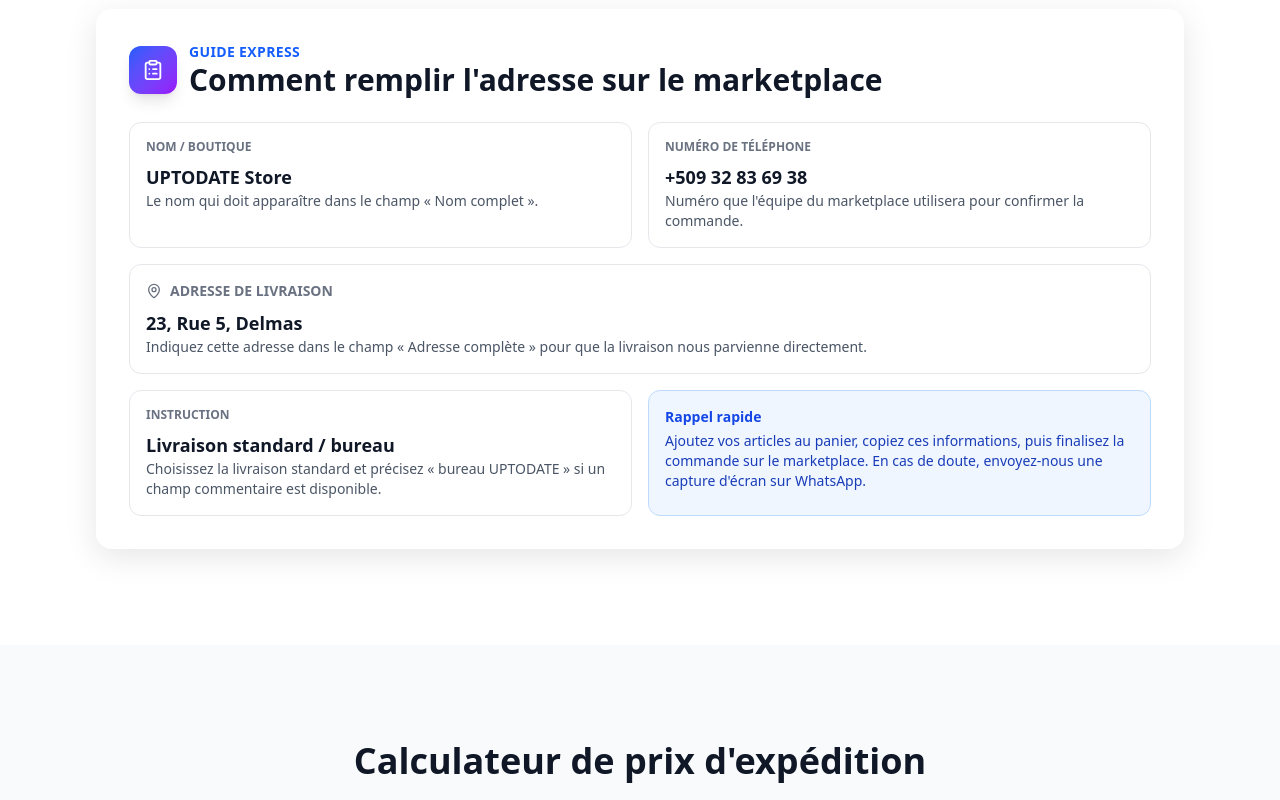
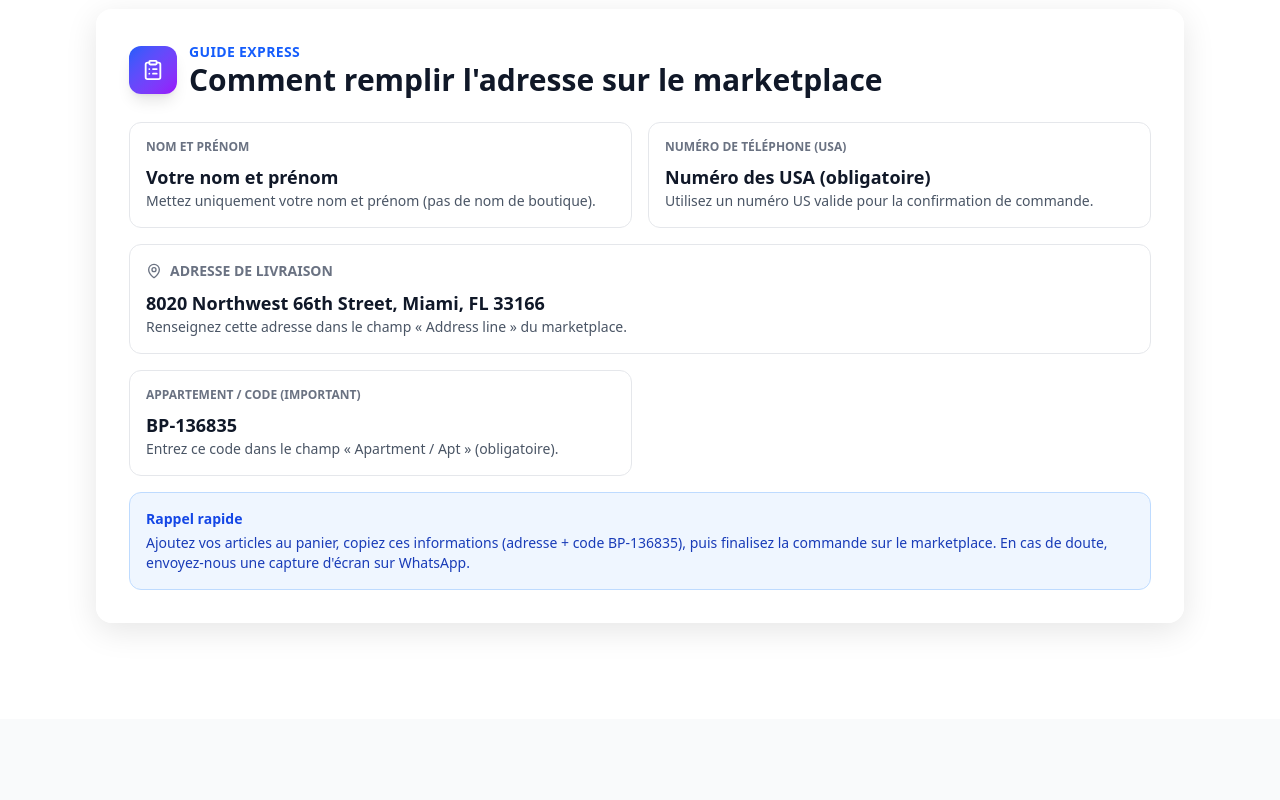
Before and after one commit to Fiedly71/up-to-date-store, a Next.js app: page / in a window 1280 px wide. Shown: the part 3840-4640 px from the top of the page. Built offline with nearby package versions, Linux system fonts and the light colour scheme.

Commit message:
correction dans le guide express

```diff
--- a/app/page.tsx
+++ b/app/page.tsx
@@ -400,31 +400,31 @@
 
             <div className="grid md:grid-cols-2 gap-4">
               <div className="p-4 border border-gray-200 rounded-xl bg-white">
-                <p className="text-xs font-semibold text-gray-500 uppercase mb-2">Nom / Boutique</p>
-                <p className="text-lg font-bold text-gray-900">UPTODATE Store</p>
-                <p className="text-sm text-gray-600">Le nom qui doit apparaître dans le champ « Nom complet ».</p>
+                <p className="text-xs font-semibold text-gray-500 uppercase mb-2">Nom et Prénom</p>
+                <p className="text-lg font-bold text-gray-900">Votre nom et prénom</p>
+                <p className="text-sm text-gray-600">Mettez uniquement votre nom et prénom (pas de nom de boutique).</p>
               </div>
               <div className="p-4 border border-gray-200 rounded-xl bg-white">
-                <p className="text-xs font-semibold text-gray-500 uppercase mb-2">Numéro de téléphone</p>
-                <p className="text-lg font-bold text-gray-900">+509 32 83 69 38</p>
-                <p className="text-sm text-gray-600">Numéro que l'équipe du marketplace utilisera pour confirmer la commande.</p>
+                <p className="text-xs font-semibold text-gray-500 uppercase mb-2">Numéro de téléphone (USA)</p>
+                <p className="text-lg font-bold text-gray-900">Numéro des USA (obligatoire)</p>
+                <p className="text-sm text-gray-600">Utilisez un numéro US valide pour la confirmation de commande.</p>
               </div>
               <div className="p-4 border border-gray-200 rounded-xl bg-white md:col-span-2">
                 <div className="flex items-center gap-2 text-sm font-semibold text-gray-500 uppercase mb-2">
                   <MapPin size={16} />
                   Adresse de livraison
                 </div>
-                <p className="text-lg font-bold text-gray-900">23, Rue 5, Delmas</p>
-                <p className="text-sm text-gray-600">Indiquez cette adresse dans le champ « Adresse complète » pour que la livraison nous parvienne directement.</p>
+                <p className="text-lg font-bold text-gray-900">8020 Northwest 66th Street, Miami, FL 33166</p>
+                <p className="text-sm text-gray-600">Renseignez cette adresse dans le champ « Address line » du marketplace.</p>
               </div>
               <div className="p-4 border border-gray-200 rounded-xl bg-white">
-                <p className="text-xs font-semibold text-gray-500 uppercase mb-2">Instruction</p>
-                <p className="text-lg font-bold text-gray-900">Livraison standard / bureau</p>
-                <p className="text-sm text-gray-600">Choisissez la livraison standard et précisez « bureau UPTODATE » si un champ commentaire est disponible.</p>
+                <p className="text-xs font-semibold text-gray-500 uppercase mb-2">Appartement / Code (IMPORTANT)</p>
+                <p className="text-lg font-bold text-gray-900">BP-136835</p>
+                <p className="text-sm text-gray-600">Entrez ce code dans le champ « Apartment / Apt » (obligatoire).</p>
               </div>
-              <div className="p-4 border border-blue-200 rounded-xl bg-blue-50">
+              <div className="p-4 border border-blue-200 rounded-xl bg-blue-50 md:col-span-2">
                 <p className="text-sm font-semibold text-blue-700 mb-1">Rappel rapide</p>
-                <p className="text-sm text-blue-800">Ajoutez vos articles au panier, copiez ces informations, puis finalisez la commande sur le marketplace. En cas de doute, envoyez-nous une capture d'écran sur WhatsApp.</p>
+                <p className="text-sm text-blue-800">Ajoutez vos articles au panier, copiez ces informations (adresse + code BP-136835), puis finalisez la commande sur le marketplace. En cas de doute, envoyez-nous une capture d'écran sur WhatsApp.</p>
               </div>
             </div>
           </div>
@@ -547,6 +547,11 @@
                   8020 Northwest 66th Street
                 </p>
                 <p className="text-2xl font-semibold">Miami, FL 33166</p>
+                <div className="mt-4 p-4 rounded-lg bg-white/10 border border-white/20">
+                  <p className="text-white font-semibold">IMPORTANT : Appartement / Code</p>
+                  <p className="text-yellow-300 text-lg font-bold">BP-136835</p>
+                  <p className="text-blue-100 text-sm">Renseignez ce code dans le champ « Apartment / Apt » lorsque vous expédiez vers l'entrepôt.</p>
+                </div>
                 <p className="text-blue-100 mt-4">
                   Ouvert lundi - vendredi : 8h00 - 18h00 EST
                 </p>
--- a/app/panier/page.tsx
+++ b/app/panier/page.tsx
@@ -77,51 +77,7 @@
               </Link>
             </div>
           ) : (
-            <div className="space-y-8">
-              {/* Adresse de commande (exemple) */}
-              <div className="premium-card rounded-2xl p-8 shadow-xl bg-white/70 backdrop-blur">
-                <div className="flex items-center gap-3 mb-6">
-                  <div className="w-12 h-12 rounded-xl bg-gradient-to-br from-blue-600 to-purple-600 flex items-center justify-center text-white shadow-lg">
-                    <ClipboardList size={22} />
-                  </div>
-                  <div>
-                    <p className="text-sm font-semibold text-blue-600 uppercase tracking-wide">Guide express</p>
-                    <h2 className="text-2xl sm:text-3xl font-bold text-gray-900">Comment remplir l'adresse sur le marketplace</h2>
-                  </div>
-                </div>
-
-                <div className="grid md:grid-cols-2 gap-4">
-                  <div className="p-4 border border-gray-200 rounded-xl bg-white">
-                    <p className="text-xs font-semibold text-gray-500 uppercase mb-2">Nom / Boutique</p>
-                    <p className="text-lg font-bold text-gray-900">UPTODATE Store</p>
-                    <p className="text-sm text-gray-600">Le nom qui doit apparaître dans le champ « Nom complet ».</p>
-                  </div>
-                  <div className="p-4 border border-gray-200 rounded-xl bg-white">
-                    <p className="text-xs font-semibold text-gray-500 uppercase mb-2">Numéro de téléphone</p>
-                    <p className="text-lg font-bold text-gray-900">+509 32 83 69 38</p>
-                    <p className="text-sm text-gray-600">Numéro que l'équipe du marketplace utilisera pour confirmer la commande.</p>
-                  </div>
-                  <div className="p-4 border border-gray-200 rounded-xl bg-white md:col-span-2">
-                    <div className="flex items-center gap-2 text-sm font-semibold text-gray-500 uppercase mb-2">
-                      <MapPin size={16} />
-                      Adresse de livraison
-                    </div>
-                    <p className="text-lg font-bold text-gray-900">23, Rue 5, Delmas</p>
-                    <p className="text-sm text-gray-600">Indiquez cette adresse dans le champ « Adresse complète » pour que la livraison nous parvienne directement.</p>
-                  </div>
-                  <div className="p-4 border border-gray-200 rounded-xl bg-white">
-                    <p className="text-xs font-semibold text-gray-500 uppercase mb-2">Instruction</p>
-                    <p className="text-lg font-bold text-gray-900">Livraison standard / bureau</p>
-                    <p className="text-sm text-gray-600">Choisissez la livraison standard et précisez « bureau UPTODATE » si un champ commentaire est disponible.</p>
-                  </div>
-                  <div className="p-4 border border-blue-200 rounded-xl bg-blue-50">
-                    <p className="text-sm font-semibold text-blue-700 mb-1">Rappel rapide</p>
-                    <p className="text-sm text-blue-800">Ajoutez vos articles au panier, copiez ces informations, puis finalisez la commande sur le marketplace. En cas de doute, envoyez-nous une capture d'écran sur WhatsApp.</p>
-                  </div>
-                </div>
-              </div>
-
-              <div className="grid lg:grid-cols-3 gap-8">
+            <div className="grid lg:grid-cols-3 gap-8">
                 {/* Cart Items */}
                 <div className="lg:col-span-2 space-y-4">
                   {cart.map((item) => (
@@ -203,7 +159,6 @@
                   </div>
                 </div>
               </div>
-            </div>
           )}
         </div>
       </section>
```
